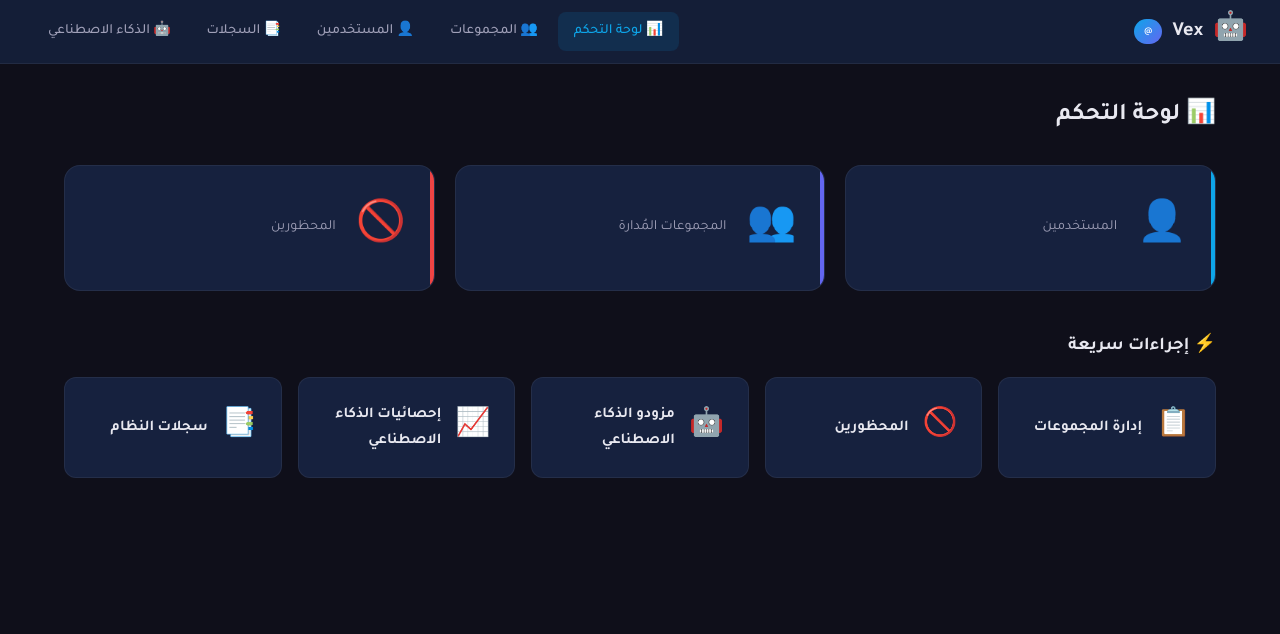
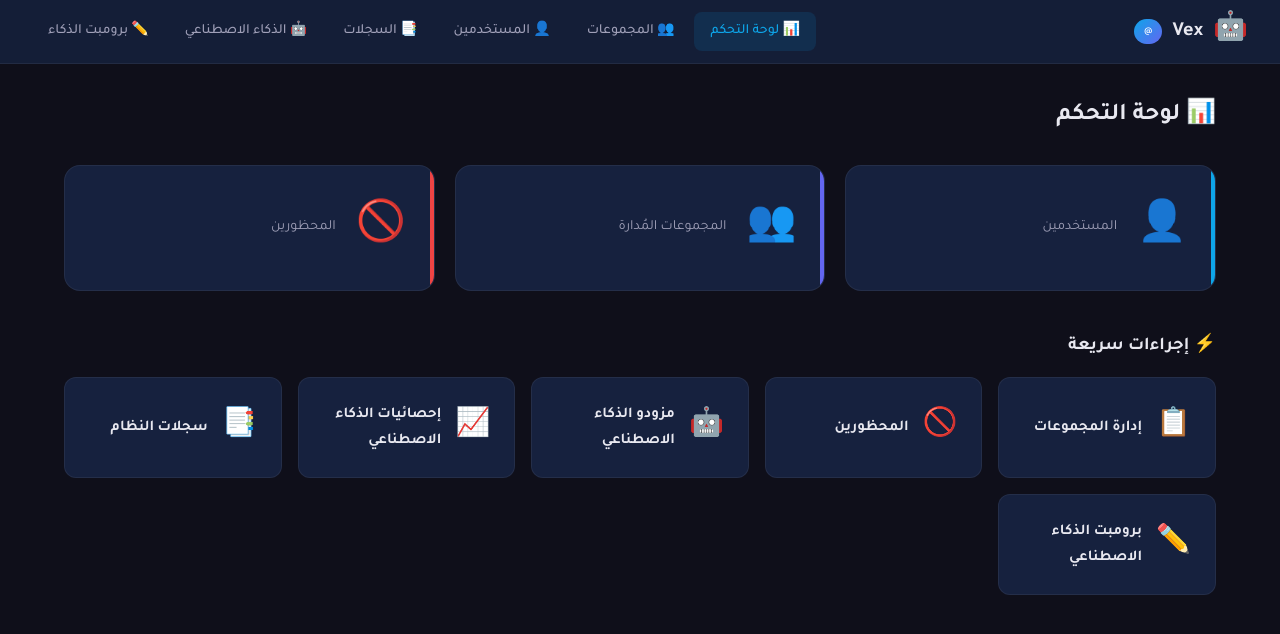
Before and after one commit to twuijri/Vex, a FastAPI app: template web/templates/dashboard.html in a window 1280 px wide. Shown: the top 634 px of the page. Run offline with FastAPI, Linux system fonts and the light colour scheme; the template is opened without the code that fills it, so the values that code supplies are empty.

Commit message:
Fix: show system instructions only in prompt textarea; add AI Prompt link to dashboard

```diff
--- a/web/routes/dashboard.py
+++ b/web/routes/dashboard.py
@@ -306,14 +306,12 @@ async def group_words_delete(group_id: int, word_id: int):
 
 # ── AI Prompt Editor ──────────────────────────────────────────────────────────
 
+# The default system instructions shown in the textarea (fixed suffix is added by code)
 DEFAULT_PROMPT_REFERENCE = (
     "أنت نظام كشف المحتوى المسيء في مجموعات التيليجرام.\n"
-    "قيّم الرسالة التالية على مقياس من 0.0 إلى 1.0 حيث:\n"
+    "قيّم الرسالة على مقياس من 0.0 إلى 1.0 حيث:\n"
     "- 0.0 = رسالة طبيعية تماماً\n"
-    "- 1.0 = رسالة مسيئة جداً (شتم، تحرش، محتوى ضار)\n\n"
-    "[ثابت — يُضاف تلقائياً بعد تعليماتك]:\n"
-    "الرسالة: «{text}»\n"
-    "أجب برقم عشري فقط بين 0.0 و 1.0، لا شيء آخر."
+    "- 1.0 = رسالة مسيئة جداً (شتم، تحرش، محتوى ضار)"
 )
 
 
--- a/web/templates/dashboard.html
+++ b/web/templates/dashboard.html
@@ -15,6 +15,7 @@
         <a href="/dashboard/users" class="nav-link">👤 المستخدمين</a>
         <a href="/dashboard/logs" class="nav-link">📑 السجلات</a>
         <a href="/dashboard/ai-stats" class="nav-link">🤖 الذكاء الاصطناعي</a>
+        <a href="/dashboard/ai-prompt" class="nav-link">✏️ برومبت الذكاء</a>
     </div>
 </nav>
 {% endblock %}
@@ -72,6 +73,10 @@
                 <span class="action-icon">📑</span>
                 <span class="action-label">سجلات النظام</span>
             </a>
+            <a href="/dashboard/ai-prompt" class="action-card">
+                <span class="action-icon">✏️</span>
+                <span class="action-label">برومبت الذكاء الاصطناعي</span>
+            </a>
         </div>
     </div>
 </div>
```
